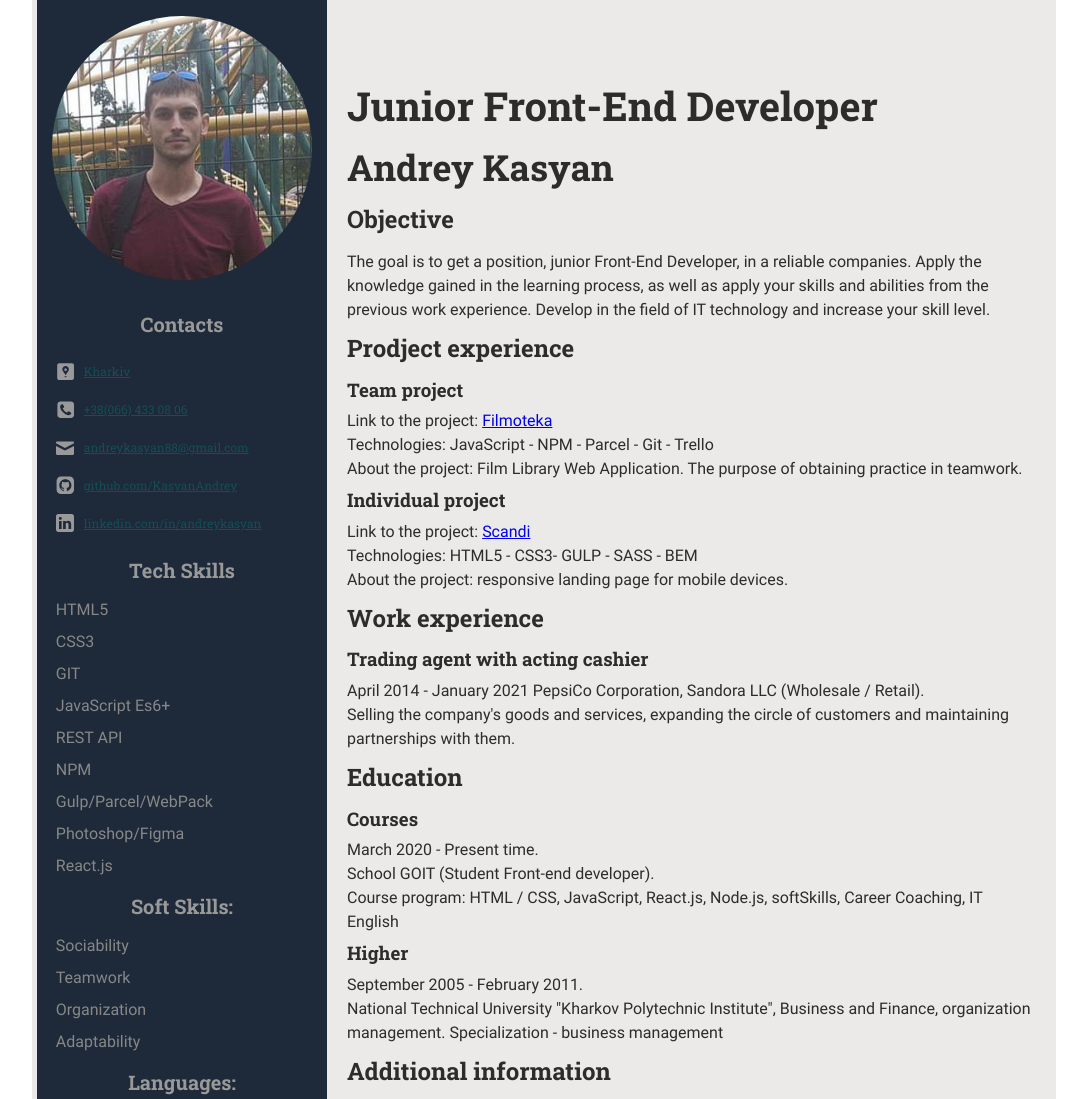
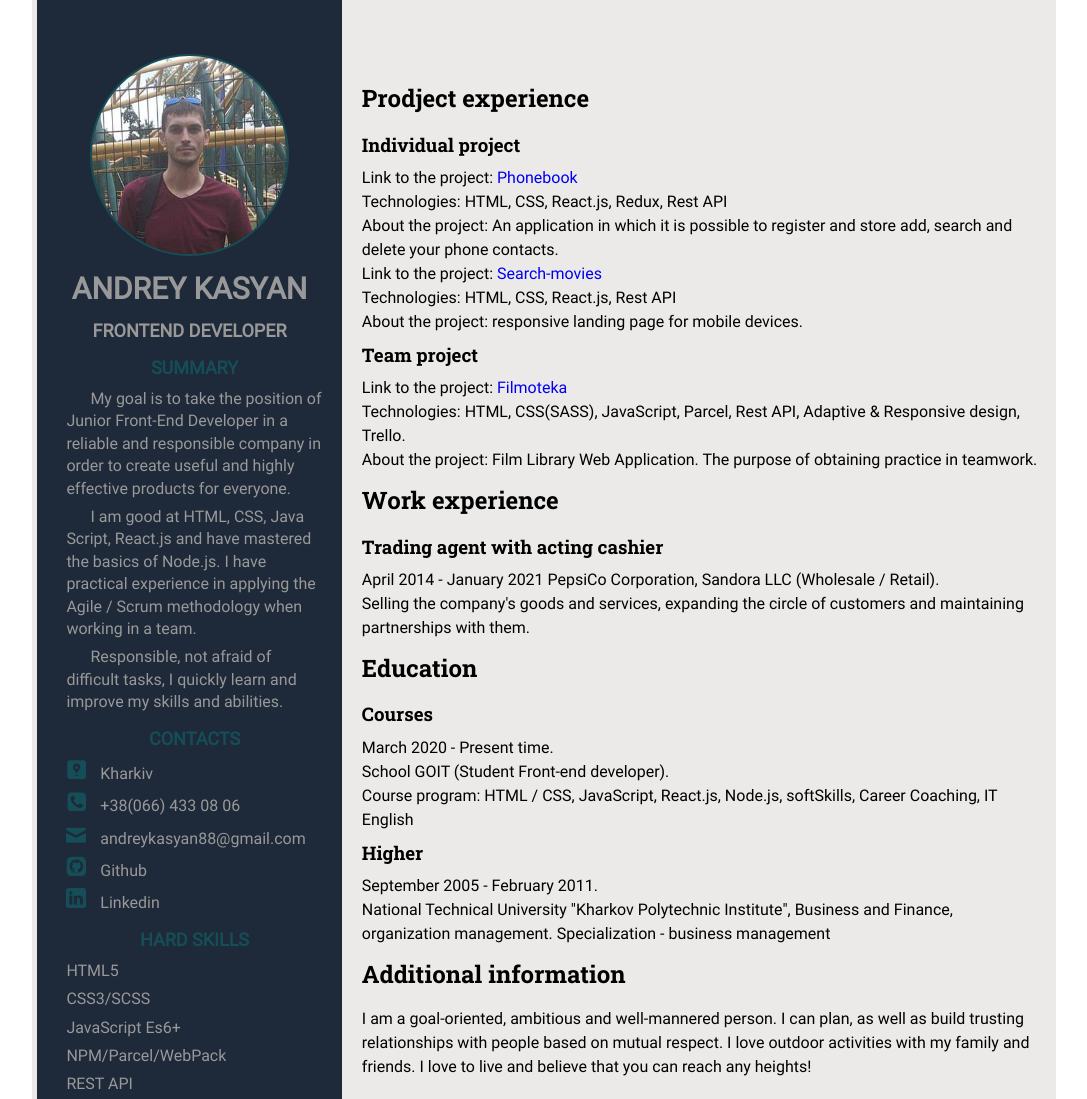
Before and after one commit to KasyanAndrey/summary, a plain HTML site: page index.html in a window 1280 px wide. Shown: the top 1099 px of the page, without its empty margins (96-1183 px from the left). Drawn offline with Linux system fonts and the light colour scheme.

Commit message:
change aside

```diff
--- a/css/style.css
+++ b/css/style.css
@@ -71,13 +71,11 @@
 /* Переменные */
 
 :root {
-  /* --font-primary: Arial, "Helvetica Neue", Helvetica, sans-serif; */
-  --color-primary: #000;
-  --color-secondary: #fff;
-  --color-heading: #333;
-  --color-paragraph: #555;
-  --sidebar-background-color: #1e2939;
-  --font-size-heading: 22px;
+  --font-primary: "Roboto";
+  --bg-color-primary: #ebeae9;
+  --bg-color-sidebar: #1e2939;
+  --text-color-sidebar: #999;
+  --text-color-effect: #0c747480;
 }
 
 /* Обнуление */
@@ -97,7 +95,7 @@ html {
 
 body {
   background-size: cover;
-  line-height: 1.2;
+  line-height: 1.4;
 }
 
 ul,
@@ -109,6 +107,11 @@ img {
   display: block;
   max-width: 100%;
   height: auto;
+}
+
+a {
+  text-decoration: none;
+  outline: none;
 }
 
 .visually-hidden {
@@ -128,109 +131,105 @@ target(прим. h1) / context(контекстб по умолч 16px) = result
 24/15=1.5
 */
 
-/* media */
-
-/* Стили */
-
-body {
-  /* background-color: #dcdbd9; */
-  color: #2c2c2c;
-}
-
-#page {
-  margin: 0 auto;
-  /* background-color: #dcdbd9; */
-
-  /* background-color: rgb(226, 226, 80); */
-}
+/* -------------------Стили------------------------------ */
 
 .container {
   display: flex;
   max-width: 1024px;
   margin: 0 auto;
-  background-color: #ebeae9;
+  background-color: var(--bg-color-primary);
 }
 
 /* -------------------------aside---------------------------- */
 .sidebar {
-  width: 29.296875%; /* 300px / 1024px */
-  /* padding: 32px 0; */
-  /* background-color: rgb(216, 115, 115); */
-  color: #888;
+  width: 31.25%; /* 320px / 1024px */
+}
+
+.sidebar-content {
+  width: 96.875%; /* 310px / 320px */
+  margin: 0 auto;
+  padding: 54px 6px 32px 6px;
+  font-family: var(--font-primary);
+  font-weight: 500;
+  font-style: normal;
+  color: var(--text-color-sidebar);
+  background-color: var(--bg-color-sidebar);
+}
+
+.sidebar img {
+  width: 67.74193548387097%; /* 210px / 310px */
+  height: auto;
+  margin: 0 auto;
+  margin-bottom: 12px;
+  border-radius: 50%;
+  border: 2px solid var(--text-color-effect);
+}
+
+.sidebar h1 {
+  margin-bottom: 8px;
+  font-size: 1.875rem;
+  text-align: center;
+  text-transform: uppercase;
+}
+
+.sidebar h2 {
+  margin: 0 auto;
+  margin-bottom: 12px;
+  font-size: 1.125rem;
+  text-align: center;
+  text-transform: uppercase;
+}
+
+.sidebar h3 {
+  margin-bottom: 8px;
+  font-size: 1.125rem;
+  text-align: center;
+  text-transform: uppercase;
+  color: #0c747480;
 }
 
 .sidebar a {
-  color: rgba(12, 116, 116, 0.5);
+  color: inherit;
 }
 
-.sidebar h3 {
-  color: #999;
+.info-list {
+  width: 93.54838709677419%; /* 290px / 310px */
+  margin: 0 auto;
+  padding: 0px 4px 12px 4px;
+  border-radius: 6px;
 }
 
-.sidebar__content {
-  width: 96.66666666666667%; /* 290px / 300px */
-  margin: 0 auto;
-  padding: 16px 0 32px 0;
-  background-color: #1e2939;
+.info-item {
+  margin-bottom: 12px;
+  padding-left: 10px;
 }
 
-.my-photo {
-  width: 89.6551724137931%; /* 260px / 290px */
-  height: auto;
-  margin: 0 auto;
-  margin-bottom: 16px;
-  border-radius: 50%;
+.info-item p {
+  text-indent: 1.5rem;
 }
 
-.info-block {
-  margin: 0 auto;
-  width: 96.66666666666667%; /* 290px / 300px */
-  /* background-color: rgb(236, 113, 12); */
-  padding: 16px 4px;
+.info-item p:not(:last-child){
+  margin-bottom: 6px;
 }
 
-.info-block__title {
-  font-family: "Roboto Slab";
-  font-weight: 700;
-  font-size: 1.25rem;
-  text-align: center;
-  margin-bottom: 16px;
+.contacts-list li {
+  display: flex;
+  width: 96.66666666666667%;
 }
 
-.info-block__list {
-  padding-left: 10px;
-  margin-bottom: 20px;
-  font-family: "Roboto";
-  font-weight: 400;
-  line-height: 24px;
-  margin-bottom: 16px;
-  font-size: 1rem;
+.contacts-list li:not(:last-child){
+  margin-bottom: 6px;
 }
 
-.contacts-item__box {
-  display: flex;
-  align-items: center;
-  width: 96.66666666666667%;
-  height: 38px;
-  font-family: "Roboto Slab";
-  font-style: normal;
-  font-weight: 400;
-  font-size: 14px;
+.contacts-list li svg {
+  width: 20px;
+  height: 20px;
+  margin-right: 10px;
+  fill: var(--text-color-effect);
 }
 
-.contacts-item__box--icon {
-  width: 18px;
-  height: 18px;
-  margin-right: 10px;
-  fill: #999;
-}
-
-.contacts-text {
-  font-size: 12px;
-}
-
-.sidebar-info-skill {
-  margin-bottom: 8px;
+.skills-list li:not(:last-child) {
+  margin-bottom: 6px;
 }
 
 /* -----------------------section-------------------------- */
@@ -253,14 +252,6 @@ body {
 }
 
 .section__title {
-  font-family: "Roboto Slab";
-  font-weight: 700;
-  font-style: normal;
-  font-size: 40px;
-  margin-bottom: 16px;
-}
-
-.my-name {
   font-family: "Roboto Slab";
   font-weight: 700;
   font-style: normal;
--- a/index.html
+++ b/index.html
@@ -4,157 +4,186 @@
     <meta charset="UTF-8" />
     <meta http-equiv="X-UA-Compatible" content="IE=edge" />
     <meta name="viewport" content="width=device-width, initial-scale=1.0" />
-    <title>resume-candidate-andrey-kasyan</title>
+    <title>summary-candidate-andrey-kasyan</title>
     <link rel="stylesheet" href="./css/style.css" />
   </head>
   <body>
     <div id="page">
       <div class="container">
         <aside class="sidebar">
-          <div class="sidebar__content">
-            <img class="my-photo" src="./img/photo.png" alt="photo-candidate" />
-            <div class="info-block">
-              <h3 class="info-block__title">Contacts</h3>
-              <ul class="info-block__list contacts">
+          <div class="sidebar-content">
+            <img src="./img/photo.png" alt="photo-candidate" />
+            <h1>Andrey Kasyan</h1>
+            <h2>Frontend Developer</h2>
+            <ul class="info-list">
+              <li class="info-item">
+                <h3>Summary</h3>
+                <p>
+                  My goal is to take the position of Junior Front-End Developer
+                  in a reliable and responsible company in order to create
+                  useful and highly effective products for everyone.
+                </p>
+                <p>
+                  I am good at HTML, CSS, Java Script, React.js and have
+                  mastered the basics of Node.js. I have practical experience in
+                  applying the Agile / Scrum methodology when working in a team.
+                </p>
+                <p>
+                  Responsible, not afraid of difficult tasks, I quickly learn
+                  and improve my skills and abilities.
+                </p>
+              </li>
+              <li class="info-item">
+                <h3>Contacts</h3>
+                <ul class="contacts-list">
                   <li class="contacts-item">
-                  <div class="contacts-item__box">
-                    <svg
-                      class="contacts-item__box--icon"
-                      width="24px"
-                      height="24px"
+                    <a
+                      href="https://www.city.kharkov.ua/ru/o-xarkove/nagradyi-soveta-evropyi.html"
+                      target="_blank"
                     >
+                      <svg width="24px" height="24px">
                         <use
                           href="./img/contacts-icons/icon-sprite.svg#src-3"
                         ></use>
                       </svg>
-                    <a
-                      href="https://www.city.kharkov.ua/ru/o-xarkove/nagradyi-soveta-evropyi.html"
-                      target="_blank"
-                      class="contacts-text"
-                      >Kharkiv</a
-                    >
-                  </div>
+                      Kharkiv
+                    </a>
                   </li>
                   <li class="contacts-item">
-                  <div class="contacts-item__box">
-                    <svg
-                      class="contacts-item__box--icon"
-                      width="24px"
-                      height="24px"
-                    >
+                    <a href="tel:380664330806">
+                      <svg width="24px" height="24px">
                         <use
                           href="./img/contacts-icons/icon-sprite.svg#src-2"
                         ></use>
                       </svg>
-                    <a href="tel:380664330806" class="contacts-text"
-                      >+38(066) 433 08 06</a
-                    >
-                  </div>
+                      +38(066) 433 08 06
+                    </a>
                   </li>
                   <li class="contacts-item">
-                  <div class="contacts-item__box">
-                    <svg
-                      class="contacts-item__box--icon"
-                      width="24px"
-                      height="24px"
+                    <a
+                      href="https://www.google.com/intl/ru/gmail/about/"
+                      target="_blank"
                     >
+                      <svg width="24px" height="24px">
                         <use
                           href="./img/contacts-icons/icon-sprite.svg#src-1"
                         ></use>
                       </svg>
-                    <a
-                      href="https://www.google.com/intl/ru/gmail/about/"
-                      target="_blank"
-                      class="contacts-text"
-                      >andreykasyan88@gmail.com</a
-                    >
-                  </div>
+                      andreykasyan88@gmail.com
+                    </a>
                   </li>
                   <li class="contacts-item">
-                  <div class="contacts-item__box">
-                    <svg
-                      class="contacts-item__box--icon"
-                      width="24px"
-                      height="24px"
-                    >
+                    <a href="https://github.com/KasyanAndrey" target="_blank">
+                      <svg width="24px" height="24px">
                         <use
                           href="./img/contacts-icons/icon-sprite.svg#src-4"
                         ></use>
                       </svg>
-                    <a
-                      href="https://github.com/KasyanAndrey"
-                      target="_blank"
-                      class="contacts-text"
-                      >github.com/KasyanAndrey</a
-                    >
-                  </div>
+                      Github
+                    </a>
                   </li>
                   <li class="contacts-item">
-                  <div class="contacts-item__box">
-                    <svg
-                      class="contacts-item__box--icon"
-                      width="24px"
-                      height="24px"
+                    <a
+                      href="https://www.linkedin.com/in/andreykasyan"
+                      target="_blank"
                     >
+                      <svg width="24px" height="24px">
                         <use
                           href="./img/contacts-icons/icon-sprite.svg#src-5"
                         ></use>
                       </svg>
-                    <a
-                      href="https://www.linkedin.com/in/andreykasyan"
-                      target="_blank"
-                      class="contacts-text"
-                      >linkedin.com/in/andreykasyan</a
-                    >
-                  </div>
+                      Linkedin
+                    </a>
                   </li>
                 </ul>
-              <h3 class="info-block__title">Tech Skills</h3>
-              <ul class="info-block__list tech-skills">
-                <li class="sidebar-info-skill">HTML5</li>
-                <li class="sidebar-info-skill">CSS3</li>
-                <li class="sidebar-info-skill">GIT</li>
-                <li class="sidebar-info-skill">JavaScript Es6+</li>
-                <li class="sidebar-info-skill">REST API</li>
-                <li class="sidebar-info-skill">NPM</li>
-                <li class="sidebar-info-skill">Gulp/Parcel/WebPack</li>
-                <li class="sidebar-info-skill">Photoshop/Figma</li>
-                <li class="sidebar-info-skill">React.js</li>
-                <!-- <li class="sidebar-info-skill">Node.js</li> -->
+              </li>
+              <li class="info-item">
+                <h3>Hard Skills</h3>
+                <ul class="skills-list">
+                  <li>HTML5</li>
+                  <li>CSS3/SCSS</li>
+                  <li>JavaScript Es6+</li>
+                  <li>NPM/Parcel/WebPack</li>
+                  <li>REST API</li>
+                  <li>React.js</li>
+                  <li>GIT</li>
+                  <li>Node.js</li>
                 </ul>
-              <h3 class="info-block__title">Soft Skills:</h3>
-              <ul class="info-block__list soft-skills">
-                <li class="sidebar-info-skill">Sociability</li>
-                <li class="sidebar-info-skill">Teamwork</li>
-                <li class="sidebar-info-skill">Organization</li>
-                <li class="sidebar-info-skill">Adaptability</li>
+              </li>
+              <li class="info-item">
+                <h3>Soft Skills:</h3>
+                <ul class="skills-list">
+                  <li>Sociability</li>
+                  <li>Teamwork</li>
+                  <li>Organization</li>
+                  <li>Adaptability</li>
                 </ul>
-              <h3 class="info-block__title">Languages:</h3>
-              <ul class="info-block__list languages">
-                <li class="sidebar-info-skill">Ukrainian - Nativ</li>
-                <li class="sidebar-info-skill">English - Elementary</li>
+              </li>
             </ul>
-            </div>
           </div>
         </aside>
         <section class="section">
           <div class="section__content">
-            <h1 class="section__title">Junior Front-End Developer</h1>
-            <h2 class="my-name">Andrey Kasyan</h2>
+            <!-- <h1 class="my-name">Andrey Kasyan</h1>
+            <h2 class="section__title">Front-End Developer</h2> -->
             <ul class="my-info-list">
-              <li class="my-info-item">
+              <!-- <li class="my-info-item">
                 <h2 class="my-info-item-title">Objective</h2>
                 <p class="my-info-item-description">
-                  The goal is to get a position, junior Front-End Developer, in
-                  a reliable companies. Apply the knowledge gained in the
-                  learning process, as well as apply your skills and abilities
-                  from the previous work experience. Develop in the field of IT
-                  technology and increase your skill level.
+                  My goal is to take the position of Junior Front-End Developer
+                  in a reliable and responsible company in order to create
+                  useful and highly effective products for everyone. I am good
+                  at HTML, CSS, Java Script, React.js and have mastered the
+                  basics of Node.js. I have practical experience in applying the
+                  Agile / Scrum methodology when working in a team. Responsible,
+                  not afraid of difficult tasks, I quickly learn and improve my
+                  skills and abilities.
                 </p>
-              </li>
+              </li> -->
               <li class="my-info-item">
                 <h2 class="my-info-item-title">Prodject experience</h2>
                 <ul class="project-list">
+                  <li class="project-list-item">
+                    <h3 class="my-info-item-subheading">Individual project</h3>
+                    <ul class="individual-project-list">
+                      <li>
+                        <p class="my-info-item-description">
+                          Link to the project:
+                          <a
+                            href="https://ak-netlify-react-phonebook.netlify.app"
+                            target="_blank"
+                            >Phonebook</a
+                          >
+                        </p>
+                        <p class="my-info-item-description">
+                          Technologies: HTML, CSS, React.js, Redux, Rest API
+                        </p>
+                        <p class="my-info-item-description">
+                          About the project: An application in which it is
+                          possible to register and store add, search and delete
+                          your phone contacts.
+                        </p>
+                      </li>
+                      <li>
+                        <p class="my-info-item-description">
+                          Link to the project:
+                          <a
+                            href="https://ak-react-project-search-movies.netlify.app"
+                            target="_blank"
+                            >Search-movies</a
+                          >
+                        </p>
+                        <p class="my-info-item-description">
+                          Technologies: HTML, CSS, React.js, Rest API
+                        </p>
+                        <p class="my-info-item-description">
+                          About the project: responsive landing page for mobile
+                          devices.
+                        </p>
+                      </li>
+                      <li></li>
+                    </ul>
+                  </li>
                   <li class="project-list-item">
                     <h3 class="my-info-item-subheading">Team project</h3>
                     <p class="my-info-item-description">
@@ -166,25 +195,12 @@
                       >
                     </p>
                     <p class="my-info-item-description">
-                      Technologies: JavaScript - NPM - Parcel - Git - Trello
+                      Technologies: HTML, CSS(SASS), JavaScript, Parcel, Rest
+                      API, Adaptive & Responsive design, Trello.
                     </p>
                     <p class="my-info-item-description">
                       About the project: Film Library Web Application. The
                       purpose of obtaining practice in teamwork.
-                    </p>
-                  </li>
-                  <li class="project-list-item">
-                    <h3 class="my-info-item-subheading">Individual project</h3>
-                    <p class="my-info-item-description">
-                      Link to the project:
-                      <a href="#" target="_blank">Scandi</a>
-                    </p>
-                    <p class="my-info-item-description">
-                      Technologies: HTML5 - CSS3- GULP - SASS - BEM
-                    </p>
-                    <p class="my-info-item-description">
-                      About the project: responsive landing page for mobile
-                      devices.
                     </p>
                   </li>
                 </ul>
```
Lines whose indentation alone changed are shown as unchanged.
